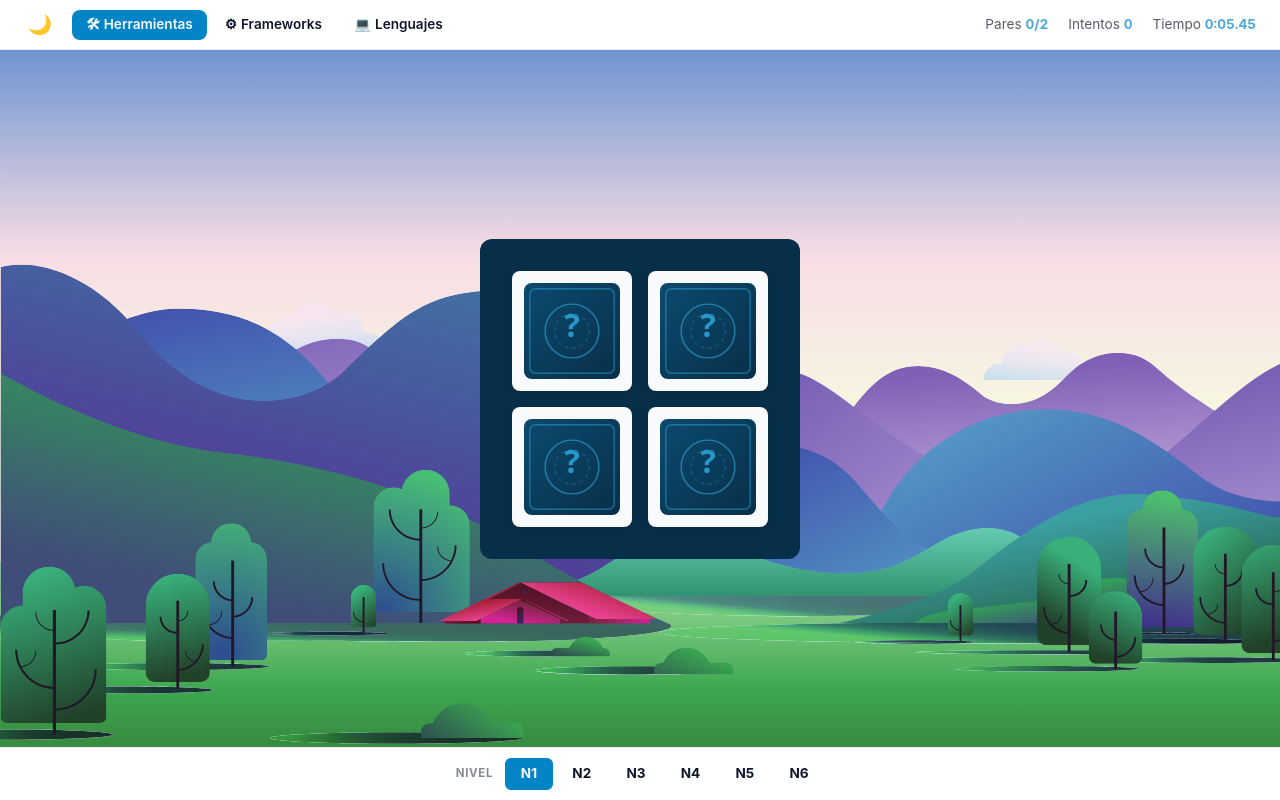
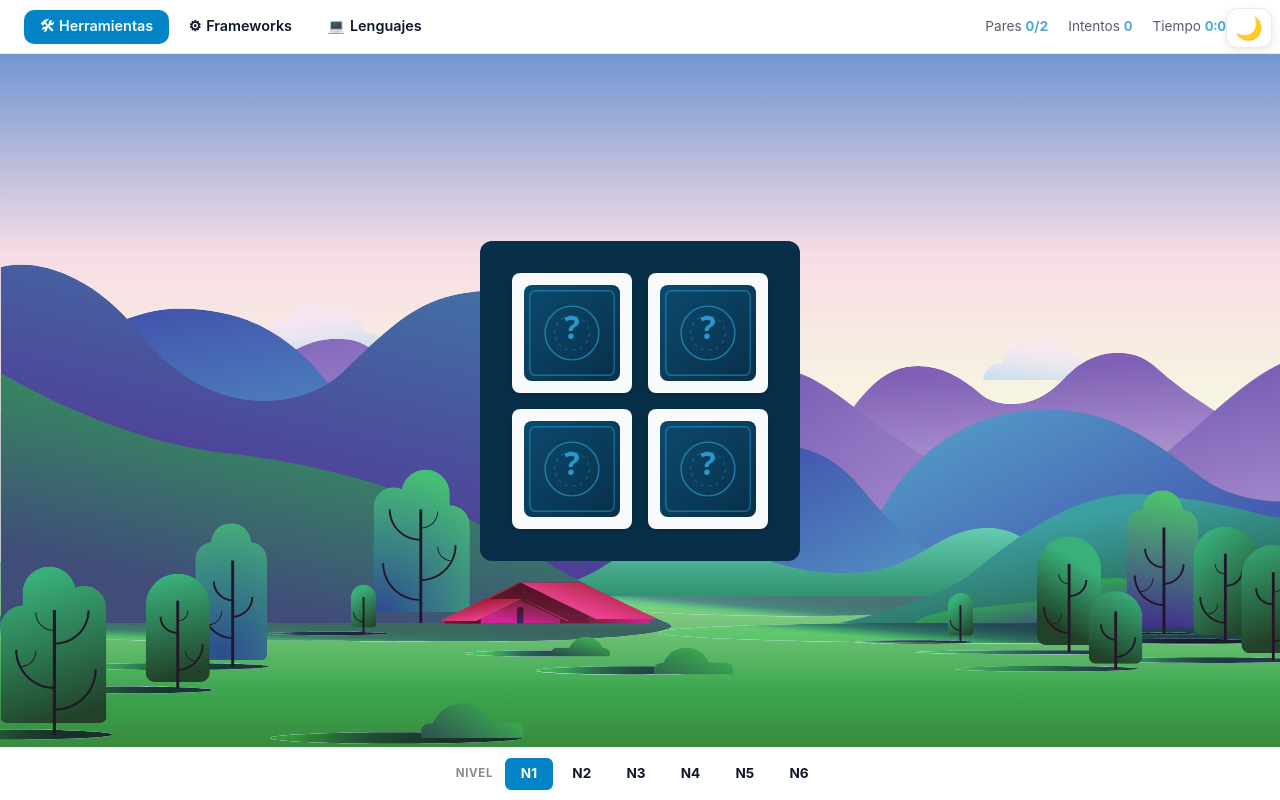
Before and after one commit to mveraalbarenque/app-memorize, a React (Vite) app: page / in a window 1280 px wide. Built offline with nearby package versions, Linux system fonts and the light colour scheme.

Commit message:
feat: floating theme button, bigger category buttons

```diff
--- a/src/ui/components/Categories/styles.module.css
+++ b/src/ui/components/Categories/styles.module.css
@@ -1,13 +1,13 @@
 .catBtn {
   display: flex;
   align-items: center;
-  gap: 0.25rem;
-  padding: 0.35rem 0.5rem;
+  gap: 0.3rem;
+  padding: 0.45rem 0.65rem;
   border: none;
-  border-radius: 8px;
+  border-radius: 10px;
   background: transparent;
   color: var(--text);
-  font-size: 0.75rem;
+  font-size: 0.8rem;
   font-weight: 600;
   cursor: pointer;
   white-space: nowrap;
@@ -30,8 +30,8 @@
 
 @media (min-width: 768px) {
   .catBtn {
-    padding: 0.45rem 0.9rem;
-    font-size: 0.85rem;
+    padding: 0.55rem 1rem;
+    font-size: 0.9rem;
   }
 
   .catBtn span:last-child {
--- a/src/ui/components/Game/index.tsx
+++ b/src/ui/components/Game/index.tsx
@@ -144,10 +144,10 @@ const Game = (props: Props) => {
 
   return (
     <div className={styles.area}>
+      <button className={styles.themeBtn} onClick={onToggleTheme}>
+        {theme === 'dark' ? '☀️' : '🌙'}
+      </button>
       <div className={styles.topBar}>
-        <button className={styles.themeBtn} onClick={onToggleTheme}>
-          {theme === 'dark' ? '☀️' : '🌙'}
-        </button>
         <nav className={styles.catNav}>
           <Categories {...propsCategories} />
         </nav>
--- a/src/ui/components/Game/styles.module.css
+++ b/src/ui/components/Game/styles.module.css
@@ -22,19 +22,25 @@
 }
 
 .themeBtn {
+  position: fixed;
+  top: 0.5rem;
+  right: 0.5rem;
+  z-index: 50;
   flex-shrink: 0;
-  background: none;
-  border: none;
-  font-size: 1.2rem;
+  background: var(--bg-sidebar);
+  border: 1px solid rgba(128, 128, 128, 0.15);
+  font-size: 1.4rem;
   cursor: pointer;
-  padding: 0.25rem;
+  padding: 0.5rem;
   line-height: 1;
-  border-radius: 6px;
-  transition: background var(--transition);
+  border-radius: 12px;
+  box-shadow: 0 2px 8px rgba(0, 0, 0, 0.1);
+  transition: background var(--transition), transform 0.2s;
 }
 
 .themeBtn:hover {
   background: var(--bg-card);
+  transform: scale(1.1);
 }
 
 .catNav {
```
